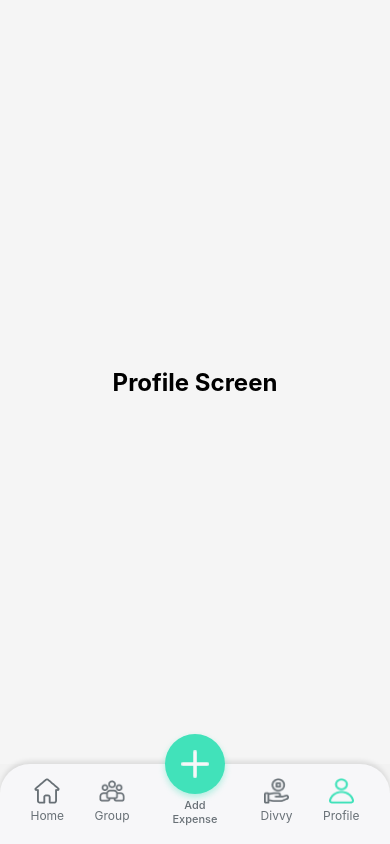
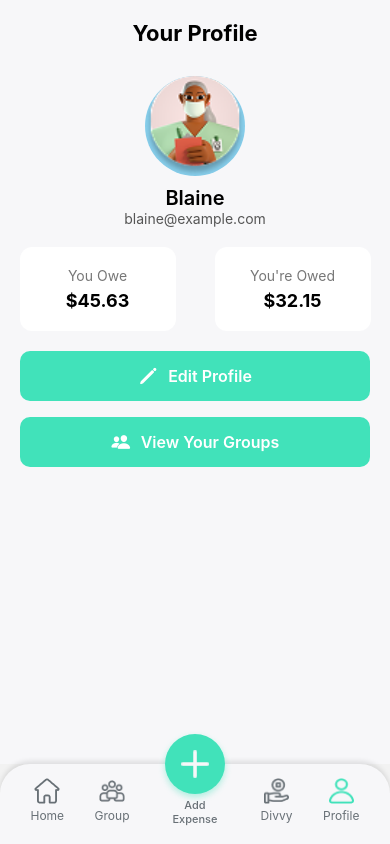
Before and after one commit to ariannatobias/HCIProject, a React Native app: screen /Profile in a window 390 px wide. Built offline with nearby package versions, Linux system fonts and the light colour scheme.

Commit message:
Created profile screen

```diff
--- a/Frontend/App.tsx
+++ b/Frontend/App.tsx
@@ -1,132 +1,16 @@
-// import React, { useState } from 'react';
-// import { NavigationContainer } from '@react-navigation/native';
-// import { createBottomTabNavigator, BottomTabBarProps } from '@react-navigation/bottom-tabs';
-// import { createStackNavigator } from '@react-navigation/stack';
-// import { View, Text, StyleSheet } from 'react-native';
-// import BottomNavigation from './Divvy/components/BottomNavigation';
-// import HomeScreen from './Divvy/components/HomeScreen';
-// import LoginScreen from './Divvy/components/LoginScreen';
-// import SignUpScreen from './Divvy/components/SignUpScreen';
-// import GroupScreen from './Divvy/components/GroupScreen';
-// import SettleDebtsScreen from './Divvy/components/SettleDebtsScreen';
-// import AddExpenseScreen from './Divvy/components/AddExpenseScreen';
-
-// const PlaceholderScreen = ({ name }: { name: string }) => (
-//   <View style={styles.screenContainer}>
-//     <Text style={styles.screenText}>{name} Screen</Text>
-//   </View>
-// );
-
-// const ProfileScreen = () => <PlaceholderScreen name="Profile" />;
-
-// type RootStackParamList = {
-//   MainTabs: undefined;
-//   GroupDetail: { groupId: string };
-//   SettleDebts: { groupId: string, groupName: string };
-//   AddExpense: undefined;
-//   Login: undefined;
-//   SignUp: undefined;
-// };
-
-// type TabParamList = {
-//   Home: undefined;
-//   Group: undefined;
-//   AddExpense: undefined;
-//   Divvy: undefined;
-//   Profile: undefined;
-// };
-
-// const Tab = createBottomTabNavigator<TabParamList>();
-// const Stack = createStackNavigator<RootStackParamList>();
-
-// const TabBarWrapper = (props: BottomTabBarProps) => {
-//   const { state, navigation } = props;
-
-//   return (
-//     <BottomNavigation
-//       activeTab={state.routeNames[state.index]}
-//       onTabPress={(tabName) => {
-//         if (state.routeNames.includes(tabName as any)) {
-//           navigation.navigate(tabName as any);
-//         }
-//       }}
-//     />
-//   );
-// };
-
-// const MainTabNavigator = () => {
-//   return (
-//     <Tab.Navigator
-//       id={undefined}
-//       initialRouteName="Home"
-//       screenOptions={{ headerShown: false }}
-//       tabBar={(props) => <TabBarWrapper {...props} />}
-//     >
-//       <Tab.Screen name="Home" component={HomeScreen} />
-//       <Tab.Screen name="Group" component={GroupScreen} />
-//       <Tab.Screen name="AddExpense" component={AddExpenseScreen} />
-//       <Tab.Screen name="Divvy" component={SettleDebtsScreen} />
-//       <Tab.Screen name="Profile" component={ProfileScreen} />
-//     </Tab.Navigator>
-//   );
-// };
-
-// export default function App() {
-//   const [isLoggedIn, setIsLoggedIn] = useState(true);
-
-//   return (
-//     <NavigationContainer>
-//       <Stack.Navigator
-//         id={undefined}
-//         initialRouteName={isLoggedIn ? "MainTabs" : "Login"}
-//         screenOptions={{ headerShown: false }}
-//       >
-//         <Stack.Screen name="Login" component={LoginScreen} />
-//         <Stack.Screen name="SignUp" component={SignUpScreen} />
-//         <Stack.Screen name="MainTabs" component={MainTabNavigator} />
-//         <Stack.Screen name="GroupDetail" component={GroupScreen} />
-//         <Stack.Screen name="SettleDebts" component={SettleDebtsScreen} />
-//         <Stack.Screen name="AddExpense" component={AddExpenseScreen} />
-//       </Stack.Navigator>
-//     </NavigationContainer>
-//   );
-// }
-
-// const styles = StyleSheet.create({
-//   screenContainer: {
-//     flex: 1,
-//     justifyContent: 'center',
-//     alignItems: 'center',
-//     backgroundColor: '#f5f5f5',
-//   },
-//   screenText: {
-//     fontSize: 24,
-//     fontWeight: 'bold',
-//   },
-// });
-
-
 import React, { useState } from 'react';
 import { NavigationContainer } from '@react-navigation/native';
 import { createBottomTabNavigator, BottomTabBarProps } from '@react-navigation/bottom-tabs';
 import { createStackNavigator } from '@react-navigation/stack';
 import { View, Text, StyleSheet } from 'react-native';
-// At the top of App.tsx
-import { RootStackParamList} from './Divvy/types/navigation';
-import { GroupProvider } from './Divvy/context/GroupContext';
-
-// Remove the local RootStackParamList definition from App.tsx
-
 import BottomNavigation from './Divvy/components/BottomNavigation';
 import HomeScreen from './Divvy/components/HomeScreen';
 import LoginScreen from './Divvy/components/LoginScreen';
 import SignUpScreen from './Divvy/components/SignUpScreen';
 import GroupScreen from './Divvy/components/GroupScreen';
 import SettleDebtsScreen from './Divvy/components/SettleDebtsScreen';
+import ProfileScreen from './Divvy/components/ProfileScreen';
 import AddExpenseScreen from './Divvy/components/AddExpenseScreen';
-import GroupMemberScreen from './Divvy/components/groupMemberScreen';
-
-
 
 const PlaceholderScreen = ({ name }: { name: string }) => (
   <View style={styles.screenContainer}>
@@ -134,17 +18,16 @@ const PlaceholderScreen = ({ name }: { name: string }) => (
   </View>
 );
 
-const ProfileScreen = () => <PlaceholderScreen name="Profile" />;
+// const ProfileScreen = () => <PlaceholderScreen name="Profile" />;
 
-// type RootStackParamList = {
-//   MainTabs: undefined;
-//   GroupDetail: { groupId: string };
-//   SettleDebts: { groupId: string; groupName: string };
-//   AddExpense: undefined;
-//   Login: undefined;
-//   SignUp: undefined;
-//   // Add any other routes you need here
-// };
+type RootStackParamList = {
+  MainTabs: undefined;
+  GroupDetail: { groupId: string };
+  SettleDebts: { groupId: string, groupName: string };
+  AddExpense: undefined;
+  Login: undefined;
+  SignUp: undefined;
+};
 
 type TabParamList = {
   Home: undefined;
@@ -174,7 +57,6 @@ const TabBarWrapper = (props: BottomTabBarProps) => {
 
 const MainTabNavigator = () => {
   return (
-    <GroupProvider>
     <Tab.Navigator
       id={undefined}
       initialRouteName="Home"
@@ -187,91 +69,27 @@ const MainTabNavigator = () => {
       <Tab.Screen name="Divvy" component={SettleDebtsScreen} />
       <Tab.Screen name="Profile" component={ProfileScreen} />
     </Tab.Navigator>
-    </GroupProvider>
   );
 };
 
-// export default function App() {
-//   const [isLoggedIn, setIsLoggedIn] = useState(false); // default to SignUp screen
-
-//   return (
-//     <GroupProvider>
-//     <NavigationContainer>
-//       {/* <Stack.Navigator
-//       id={undefined}
-//         initialRouteName={isLoggedIn ? 'MainTabs' : 'SignUp'}
-//         screenOptions={{ headerShown: false }}
-//       >
-//         <Stack.Screen name="Login">
-//   {(props) => ( // Receive navigation props here
-//     <LoginScreen
-//       {...props} // Spread navigation props
-//       setIsLoggedIn={setIsLoggedIn}
-//     />
-//   )}
-// </Stack.Screen>
-
-//         <Stack.Screen
-//   name="SignUp"
-// >
-//   {(props) => (
-//     <SignUpScreen
-//       {...props}
-//       setIsLoggedIn={setIsLoggedIn}
-//     />
-//   )}
-// </Stack.Screen>
-//         <Stack.Screen name="MainTabs" component={MainTabNavigator} />
-//         <Stack.Screen name="GroupDetail" component={GroupScreen} />
-//         <Stack.Screen name="SettleDebts" component={SettleDebtsScreen} />
-//         <Stack.Screen name="AddExpense" component={AddExpenseScreen} />
-//       </Stack.Navigator> */}
-//       <Stack.Navigator
-//   id={undefined}
-//   initialRouteName="GroupMember"
-//   screenOptions={{ headerShown: false }}
-// >
-//   <Stack.Screen name="GroupMember" component={GroupMemberScreen} />
-
-//   <Stack.Screen name="Login">
-//     {(props) => <LoginScreen {...props} setIsLoggedIn={setIsLoggedIn} />}
-//   </Stack.Screen>
-
-//   <Stack.Screen name="SignUp">
-//     {(props) => <SignUpScreen {...props} setIsLoggedIn={setIsLoggedIn} />}
-//   </Stack.Screen>
-
-//   <Stack.Screen name="MainTabs" component={MainTabNavigator} />
-//   <Stack.Screen name="GroupDetail" component={GroupScreen} />
-//   <Stack.Screen name="SettleDebts" component={SettleDebtsScreen} />
-//   <Stack.Screen name="AddExpense" component={AddExpenseScreen} />
-// </Stack.Navigator>
-
-//     </NavigationContainer>
-//   </GroupProvider>
-//   );
-// }
 export default function App() {
-  const [isLoggedIn, setIsLoggedIn] = useState(false);
+  const [isLoggedIn, setIsLoggedIn] = useState(true);
 
   return (
-    <GroupProvider> {/* ✅ Only here */}
     <NavigationContainer>
-        <Stack.Navigator id={undefined} initialRouteName="MainTabs" screenOptions={{ headerShown: false }}>
-          <Stack.Screen name="GroupMember" component={GroupMemberScreen} />
-          <Stack.Screen name="Login">
-            {(props) => <LoginScreen {...props} setIsLoggedIn={setIsLoggedIn} />}
-          </Stack.Screen>
-          <Stack.Screen name="SignUp">
-            {(props) => <SignUpScreen {...props} setIsLoggedIn={setIsLoggedIn} />}
-          </Stack.Screen>
+      <Stack.Navigator
+        id={undefined}
+        initialRouteName={isLoggedIn ? "MainTabs" : "Login"}
+        screenOptions={{ headerShown: false }}
+      >
+        <Stack.Screen name="Login" component={LoginScreen} />
+        <Stack.Screen name="SignUp" component={SignUpScreen} />
         <Stack.Screen name="MainTabs" component={MainTabNavigator} />
         <Stack.Screen name="GroupDetail" component={GroupScreen} />
         <Stack.Screen name="SettleDebts" component={SettleDebtsScreen} />
         <Stack.Screen name="AddExpense" component={AddExpenseScreen} />
       </Stack.Navigator>
     </NavigationContainer>
-    </GroupProvider>
   );
 }
 
--- a/Frontend/Divvy/components/ProfileScreen.tsx
+++ b/Frontend/Divvy/components/ProfileScreen.tsx
@@ -0,0 +1,156 @@
+import React from 'react';
+import {
+  View,
+  Text,
+  StyleSheet,
+  SafeAreaView,
+  Image,
+  TouchableOpacity,
+  ScrollView,
+  StatusBar,
+} from 'react-native';
+import { Ionicons } from '@expo/vector-icons';
+
+const user = {
+  name: 'Blaine',
+  email: 'blaine@example.com',
+  avatar: require('../assets/avatars/blaine.png'),
+  color: '#87CEEB',
+  totalOwed: 45.63,
+  totalReceived: 32.15,
+};
+
+const ProfileScreen: React.FC = () => {
+  const handleEditProfile = () => {
+    alert('Edit Profile clicked');
+  };
+
+  const handleViewGroups = () => {
+    alert('View All Groups clicked');
+  };
+
+  return (
+    <SafeAreaView style={styles.container}>
+      <StatusBar barStyle="dark-content" />
+
+      <View style={styles.header}>
+        <Text style={styles.headerTitle}>Your Profile</Text>
+      </View>
+
+      <View style={styles.avatarContainer}>
+        <View style={[styles.avatarCircle, { backgroundColor: user.color }]}>
+          <Image source={user.avatar} style={styles.avatarImage} />
+        </View>
+        <Text style={styles.name}>{user.name}</Text>
+        <Text style={styles.email}>{user.email}</Text>
+      </View>
+
+      <View style={styles.statsContainer}>
+        <View style={styles.statCard}>
+          <Text style={styles.statLabel}>You Owe</Text>
+          <Text style={styles.statAmount}>${user.totalOwed.toFixed(2)}</Text>
+        </View>
+        <View style={styles.statCard}>
+          <Text style={styles.statLabel}>You're Owed</Text>
+          <Text style={styles.statAmount}>${user.totalReceived.toFixed(2)}</Text>
+        </View>
+      </View>
+
+      <ScrollView contentContainerStyle={styles.actionsContainer}>
+        <TouchableOpacity style={styles.actionButton} onPress={handleEditProfile}>
+          <Ionicons name="pencil" size={20} color="#fff" />
+          <Text style={styles.actionText}>Edit Profile</Text>
+        </TouchableOpacity>
+
+        <TouchableOpacity style={styles.actionButton} onPress={handleViewGroups}>
+          <Ionicons name="people" size={20} color="#fff" />
+          <Text style={styles.actionText}>View Your Groups</Text>
+        </TouchableOpacity>
+      </ScrollView>
+    </SafeAreaView>
+  );
+};
+
+const styles = StyleSheet.create({
+  container: {
+    flex: 1,
+    backgroundColor: '#F7F7F9',
+  },
+  header: {
+    padding: 20,
+    alignItems: 'center',
+  },
+  headerTitle: {
+    fontSize: 22,
+    fontWeight: 'bold',
+  },
+  avatarContainer: {
+    alignItems: 'center',
+    marginTop: 10,
+  },
+  avatarCircle: {
+    width: 100,
+    height: 100,
+    borderRadius: 50,
+    marginBottom: 10,
+    justifyContent: 'center',
+    alignItems: 'center',
+    overflow: 'hidden',
+  },
+  avatarImage: {
+    width: '100%',
+    height: '100%',
+    resizeMode: 'cover',
+  },
+  name: {
+    fontSize: 20,
+    fontWeight: '600',
+  },
+  email: {
+    fontSize: 14,
+    color: '#555',
+  },
+  statsContainer: {
+    flexDirection: 'row',
+    justifyContent: 'space-around',
+    marginVertical: 20,
+  },
+  statCard: {
+    backgroundColor: '#fff',
+    padding: 20,
+    borderRadius: 12,
+    width: '40%',
+    alignItems: 'center',
+    elevation: 2,
+  },
+  statLabel: {
+    fontSize: 14,
+    color: '#777',
+    marginBottom: 6,
+  },
+  statAmount: {
+    fontSize: 18,
+    fontWeight: 'bold',
+  },
+  actionsContainer: {
+    paddingHorizontal: 20,
+    gap: 16,
+  },
+  actionButton: {
+    flexDirection: 'row',
+    alignItems: 'center',
+    backgroundColor: '#41E2BA',
+    paddingVertical: 14,
+    paddingHorizontal: 20,
+    borderRadius: 10,
+    justifyContent: 'center',
+  },
+  actionText: {
+    color: '#fff',
+    fontSize: 16,
+    fontWeight: '600',
+    marginLeft: 10,
+  },
+});
+
+export default ProfileScreen;
--- a/package.json
+++ b/package.json
@@ -13,7 +13,9 @@
     "lucide-react-native": "^0.486.0",
     "metro": "^0.81.0",
     "react": "18.3.1",
-    "react-native": "0.76.8"
+    "react-native": "0.76.8",
+    "react-native-web": "~0.19.13",
+    "@expo/metro-runtime": "~4.0.1"
   },
   "devDependencies": {
     "@react-native-community/cli": "latest",
```
Also changed, not shown: 1 other file (tests, documents, lock files or other folders). Lines whose indentation alone changed are shown as unchanged.
